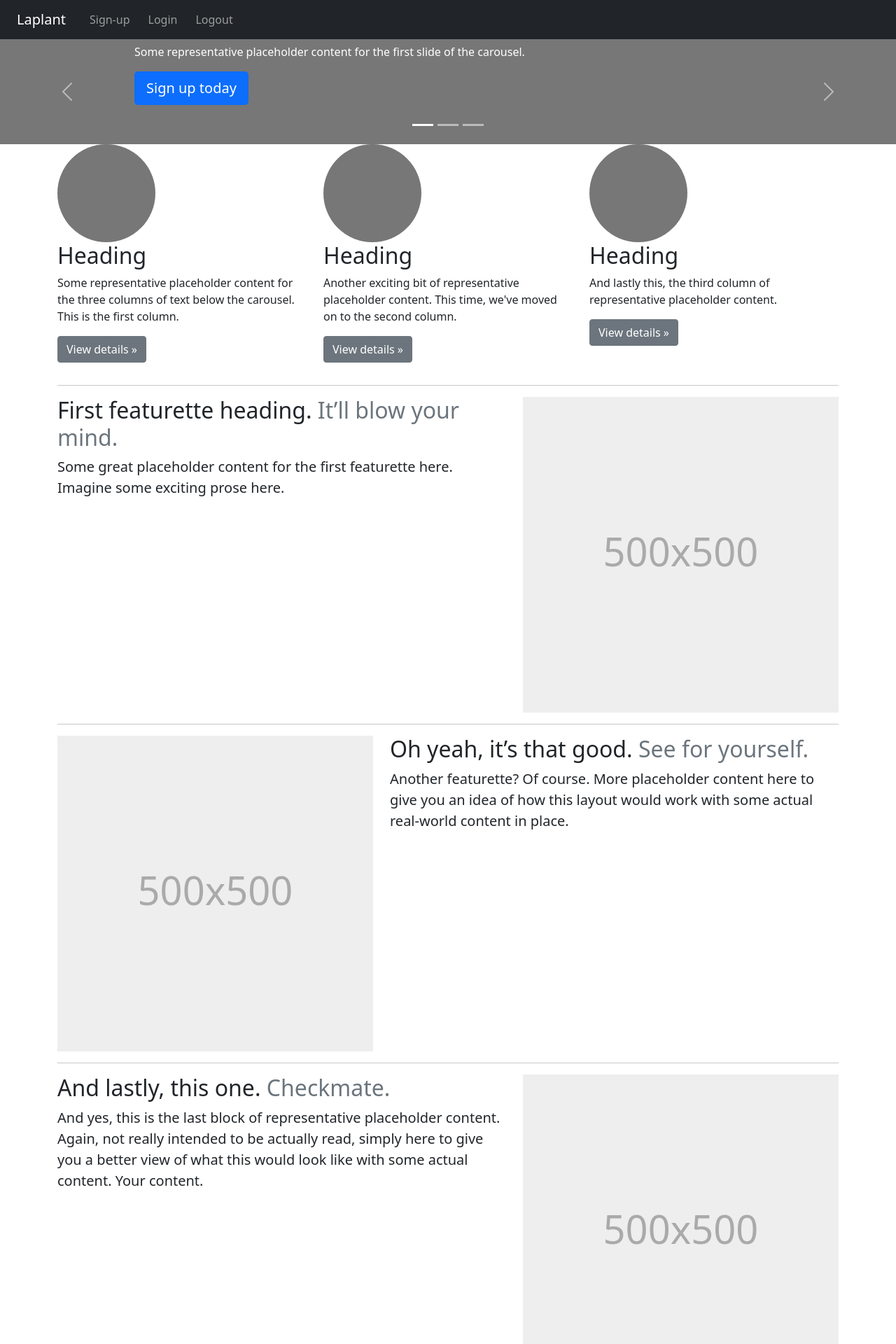
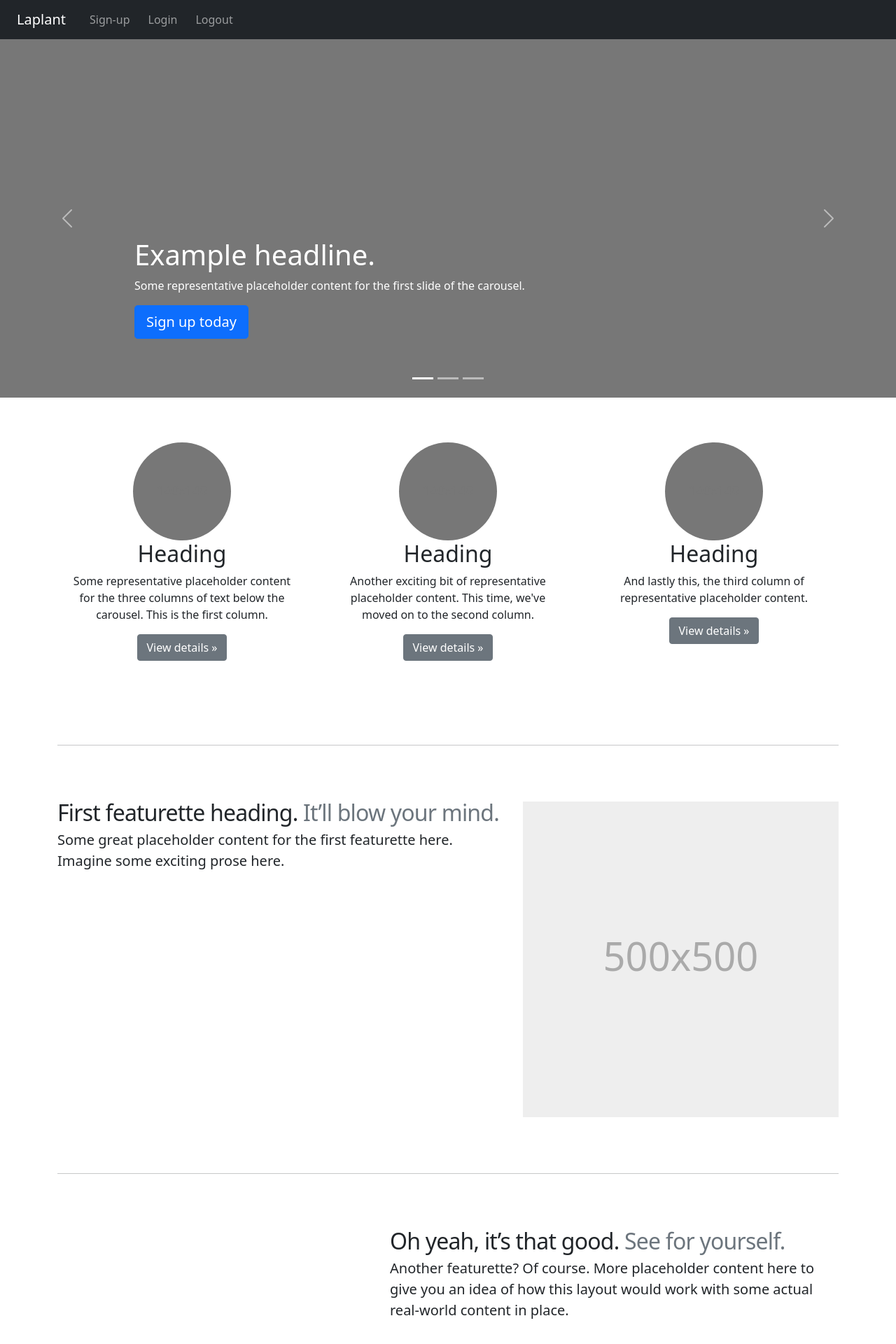
Before and after one commit to kittikhun1910/Webapp, a Flask app: page / in a window 1280 px wide. Shown: the top 1920 px of the page at 70% size. Run offline with Flask 2, Linux system fonts and the light colour scheme; some libraries are stand-ins or nearby versions.

Commit message:
add content

```diff
--- a/myapp/templates/home.html
+++ b/myapp/templates/home.html
@@ -23,6 +23,74 @@
       font-size: 3.5rem;
     }
   }
+  /* GLOBAL STYLES
+-------------------------------------------------- */
+/* Padding below the footer and lighter body text */
+
+
+/* CUSTOMIZE THE CAROUSEL
+-------------------------------------------------- */
+
+/* Carousel base class */
+.carousel {
+  margin-bottom: 4rem;
+}
+/* Since positioning the image, we need to help out the caption */
+.carousel-caption {
+  bottom: 3rem;
+  z-index: 10;
+}
+
+/* Declare heights because of positioning of img element */
+.carousel-item {
+  height: 32rem;
+}
+.carousel-item > img {
+  position: absolute;
+  top: 0;
+  left: 0;
+  min-width: 100%;
+  height: 32rem;
+}
+
+
+/* MARKETING CONTENT
+-------------------------------------------------- */
+
+/* Center align the text within the three columns below the carousel */
+.marketing .col-lg-4 {
+  margin-bottom: 1.5rem;
+  text-align: center;
+}
+.marketing h2 {
+  font-weight: 400;
+}
+/* rtl:begin:ignore */
+.marketing .col-lg-4 p {
+  margin-right: .75rem;
+  margin-left: .75rem;
+}
+/* rtl:end:ignore */
+
+
+/* Featurettes
+------------------------- */
+
+.featurette-divider {
+  margin: 5rem 0; /* Space out the Bootstrap <hr> more */
+}
+
+/* Thin out the marketing headings */
+.featurette-heading {
+  font-weight: 300;
+  line-height: 1;
+  /* rtl:remove */
+  letter-spacing: -.05rem;
+}
+
+
+/* RESPONSIVE CSS
+-------------------------------------------------- */
 </style>
 <main>
 
@@ -35,7 +103,6 @@
     <div class="carousel-inner">
       <div class="carousel-item active">
         <svg class="bd-placeholder-img" width="100%" height="100%" xmlns="http://www.w3.org/2000/svg" aria-hidden="true" preserveAspectRatio="xMidYMid slice" focusable="false"><rect width="100%" height="100%" fill="#777"/></svg>
-
         <div class="container">
           <div class="carousel-caption text-start">
             <h1>Example headline.</h1>
@@ -133,8 +200,6 @@
         <p class="lead">Another featurette? Of course. More placeholder content here to give you an idea of how this layout would work with some actual real-world content in place.</p>
       </div>
       <div class="col-md-5 order-md-1">
-        <svg class="bd-placeholder-img bd-placeholder-img-lg featurette-image img-fluid mx-auto" width="500" height="500" xmlns="http://www.w3.org/2000/svg" role="img" aria-label="Placeholder: 500x500" preserveAspectRatio="xMidYMid slice" focusable="false"><title>Placeholder</title><rect width="100%" height="100%" fill="#eee"/><text x="50%" y="50%" fill="#aaa" dy=".3em">500x500</text></svg>
-
       </div>
     </div>
 
```
